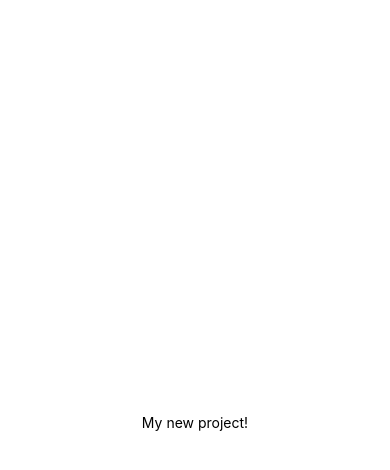
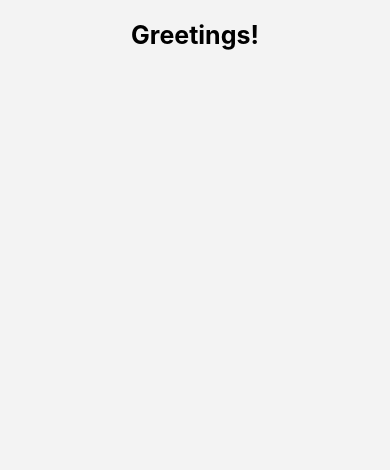
Before and after one commit to Irenkia/ReactNativeExpo, a React Native app: screen / in a window 390 px wide. Shown: the top 470 px of the page. Built offline with nearby package versions, Linux system fonts and the light colour scheme.

Commit message:
task2-added Header

```diff
--- a/App.js
+++ b/App.js
@@ -1,12 +1,13 @@
 import { StatusBar } from 'expo-status-bar';
 import React from 'react';
 import { StyleSheet, Text, View } from 'react-native';
+import Header from './src/components/Header';
 
 export default function App() {
   return (
     <View style={styles.container}>
-      <Text>My new project!</Text>
       <StatusBar style="auto" />
+      <Header />
     </View>
   );
 }
--- /dev/null
+++ b/src/components/Header.js
@@ -0,0 +1,47 @@
+import React from 'react';
+//import React, { Component } from 'react';
+import { StyleSheet, Text, View } from 'react-native';
+
+export default class Header extends React.Component {
+    render() {
+        return (
+            <View style={styles.headerContainer}>
+                <Text style={styles.headerTitle}>
+                    Greetings!
+                </Text>
+
+            </View>
+        )
+    }
+
+}
+
+const styles = StyleSheet.create({
+    headerContainer: {
+        flex: 1,
+        flexDirection: "column",
+        alignSelf: 'stretch',
+        paddingTop: 20,
+        paddingBottom: 5,
+        backgroundColor: '#f3f3f3'
+    },
+
+    headerTitle: {
+        fontWeight: 'bold',
+        fontSize: 25,
+        textAlign: 'center'
+
+    }
+
+    // headerContainer: {
+    //     flex: 1,
+    //     justifyContent: 'center'
+    // },
+
+    // headerTitle: {
+    //     fontSize: 25,
+    //     fontWeight: '700',
+    //     padding: 10
+    // }
+
+})
```
Also changed, not shown: src/components/Home.js (added).
